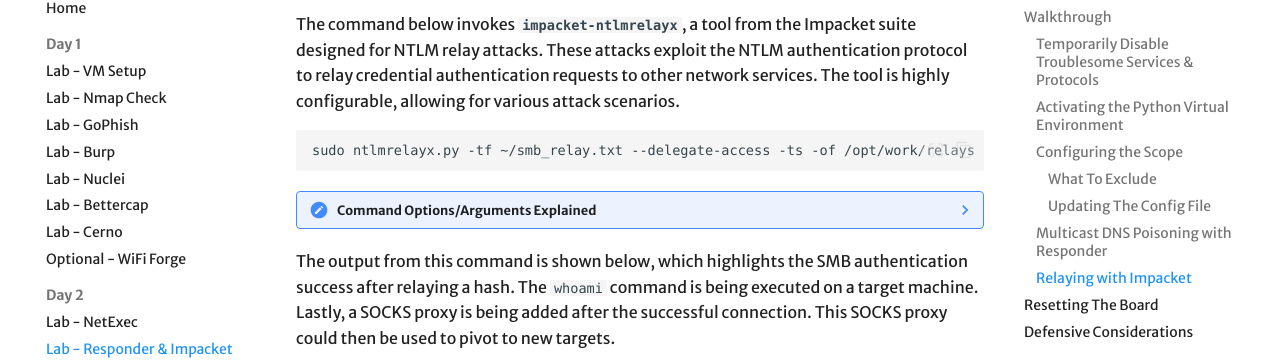
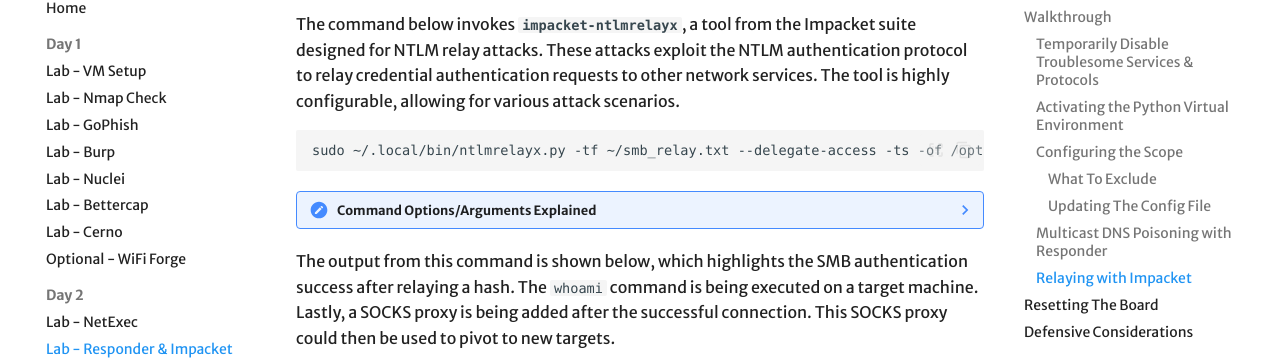
Before and after one commit to ridgebackinfosec/OTO-labs, an MkDocs documentation site: the page built from docs/labs/responder-impacket/index.md, in a window 1280 px wide and 900 px high, scrolled down 9170 px. Shown: the part 118-478 px from the top of the window. Built offline with MkDocs 1.6.1 and Material for MkDocs 9.7.7, drawn with Linux system fonts in a browser that asks for light colours; some web fonts are replaced; comment, search, counter and statistics services are not loaded; some of the changed lines change nothing that is shown.

Commit message:
fix ntlmrelayx path to use full ~/.local/bin/ path for pipx installs

````diff
--- a/docs/labs/responder-impacket/index.md
+++ b/docs/labs/responder-impacket/index.md
@@ -355,13 +355,14 @@ Remember how we did this manually with Nmap during the NetExec Lab and then used
 The command below invokes **`impacket-ntlmrelayx`**, a tool from the Impacket suite designed for NTLM relay attacks. These attacks exploit the NTLM authentication protocol to relay credential authentication requests to other network services. The tool is highly configurable, allowing for various attack scenarios.
 
 ```bash
-sudo ntlmrelayx.py -tf ~/smb_relay.txt --delegate-access -ts -of /opt/work/relays --dump-laps -l /opt/work/loot -smb2support -c whoami -socks | tee -a smb-relay.log
+sudo ~/.local/bin/ntlmrelayx.py -tf ~/smb_relay.txt --delegate-access -ts -of /opt/work/relays --dump-laps -l /opt/work/loot -smb2support -c whoami -socks | tee -a smb-relay.log
 ```
 
 
 ???- note "Command Options/Arguments Explained"
     There's a lot packed into that one command so lets breakdown its components:
 
+    - **`sudo ~/.local/bin/ntlmrelayx.py`**: Full path required because pipx installs binaries to `~/.local/bin/`, which is not in the `PATH` when running with `sudo`. Without the full path, the command will fail with "command not found".
     - **`-tf ~/smb_relay.txt`**: Specifies a targets file (**`tf`**) that contains a list of IP addresses to relay the NTLM authentication attempts to. **`~/**smb_relay.txt` should be a file path to the list of target IP addresses, presumably those running SMB services.
     - **`--delegate-access`**: Enables delegation of access, allowing the attacker to request any service ticket on behalf of the user, expanding the scope of the attack.
     - **`-ts`**: Adds timestamp to every logging output
````
